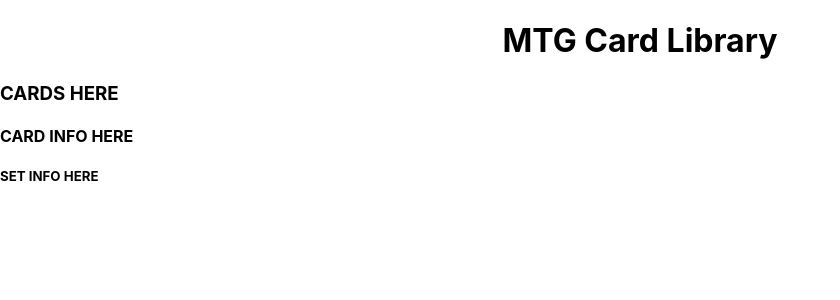
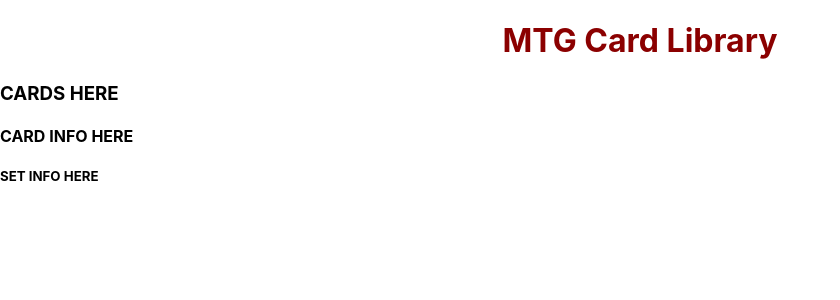
Before and after one commit to caseymacleod22/mtg-card-library, a React (Create React App) app: page / in a window 1280 px wide. Shown: the top 300 px of the page, without its empty margins (0-840 px from the left). Built offline with nearby package versions, Linux system fonts and the light colour scheme.

Commit message:
wip: links css to app.js

```diff
--- a/src/index.css
+++ b/src/index.css
@@ -11,3 +11,7 @@
   font-family: source-code-pro, Menlo, Monaco, Consolas, 'Courier New',
     monospace;
 }
+
+h1 {
+  color: darkred;
+}
```
